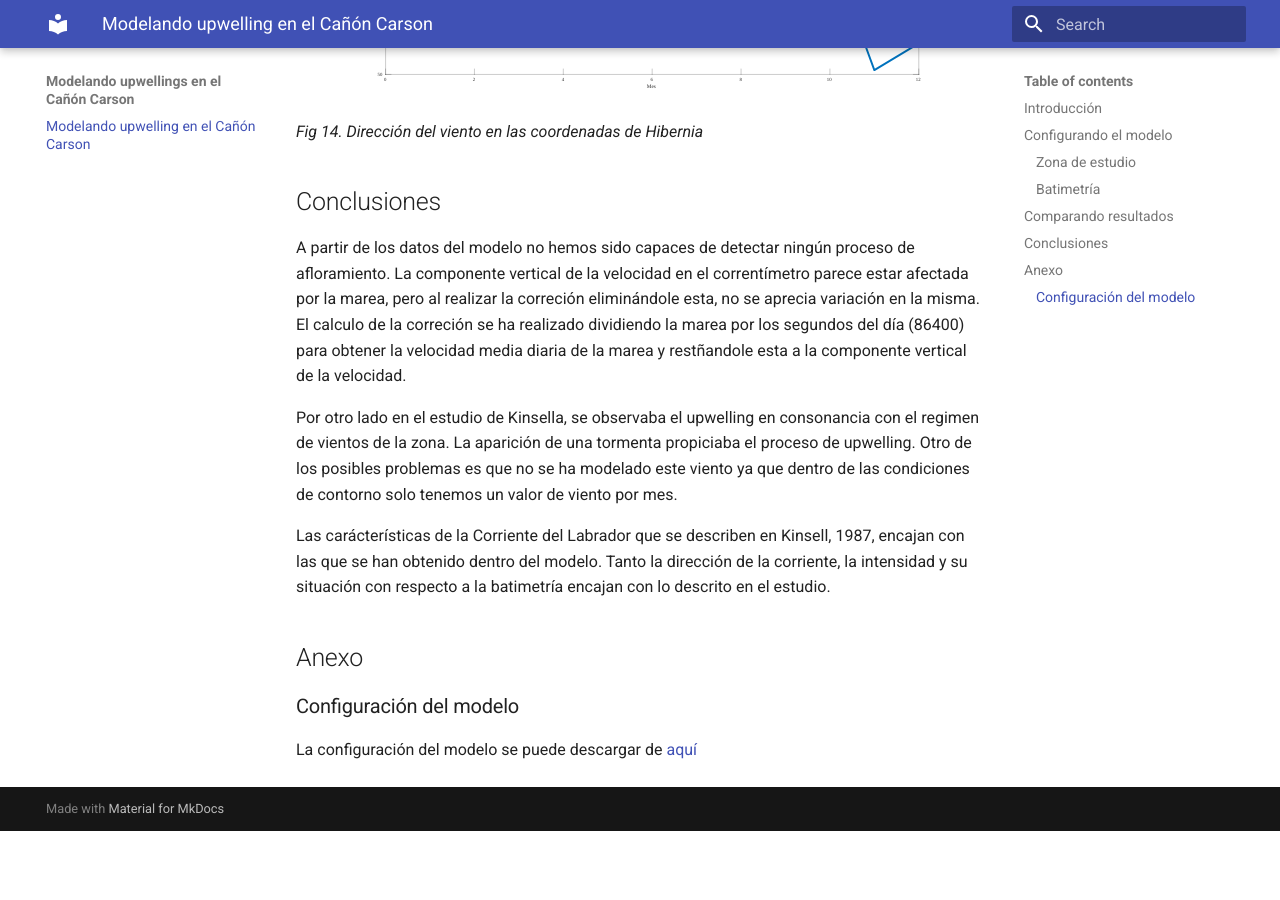
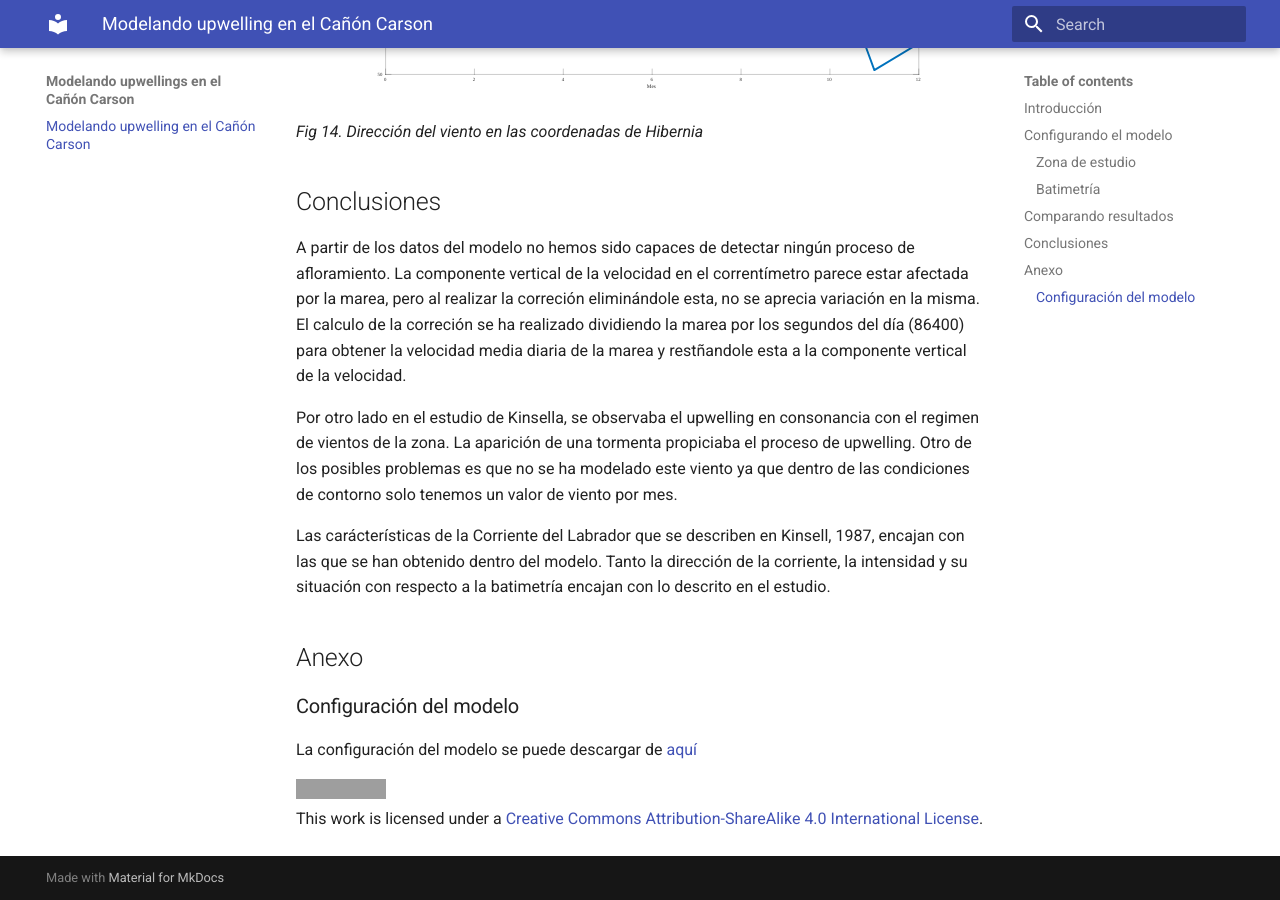
Before and after one commit to michogar/Run_labrador, an MkDocs documentation site: the page built from docs/index.md, in a window 1280 px wide and 900 px high, scrolled down 11123 px. Built offline with MkDocs 1.6.1 and Material for MkDocs 9.7.7, drawn with Linux system fonts in a browser that asks for light colours; before the commit the page ends 11954 px from its top, so only the background shows below that; grey boxes are pictures that could not be loaded.

```diff
--- a/docs/index.md
+++ b/docs/index.md
@@ -123,4 +123,8 @@ Las carácterísticas de la Corriente del Labrador que se describen en Kinsell,
 
 ## Anexo
 ### Configuración del modelo
-La configuración del modelo se puede descargar de [aquí]()
+La configuración del modelo se puede descargar de [aquí](https://github.com/michogar/Run_labrador/archive/master.zip)
+
+
+
+<a rel="license" href="http://creativecommons.org/licenses/by-sa/4.0/"><img alt="Creative Commons License" style="border-width:0" src="https://i.creativecommons.org/l/by-sa/4.0/88x31.png" /></a><br />This work is licensed under a <a rel="license" href="http://creativecommons.org/licenses/by-sa/4.0/">Creative Commons Attribution-ShareAlike 4.0 International License</a>.
```
Also changed, not shown: README.md (added, +5 -0 lines).
